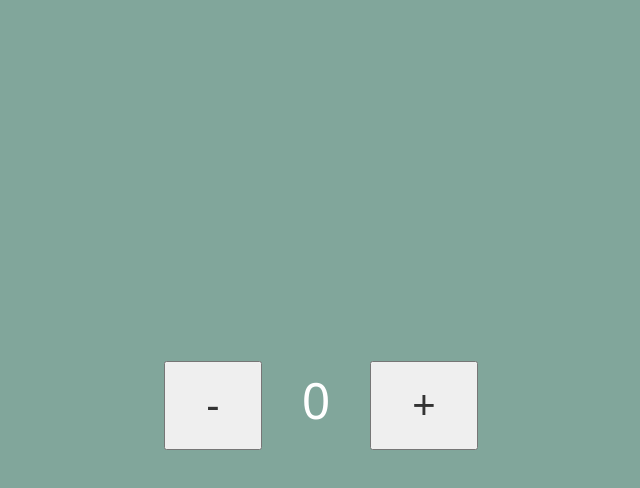
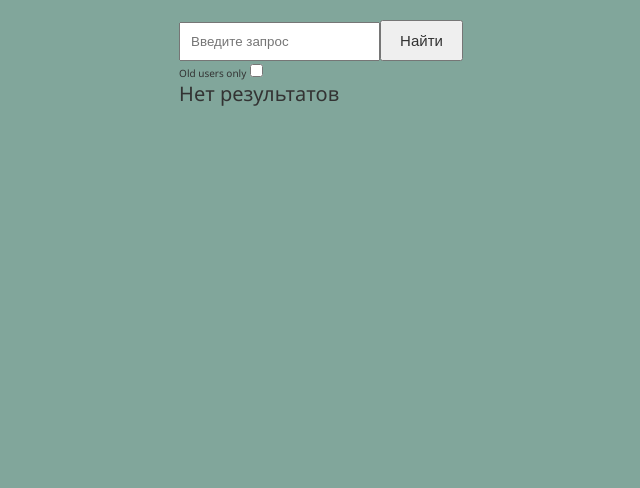
Before and after one commit to michey85/react-course, a React (Vite) app: page / in a window 1280 px wide. Shown: the top 488 px of the page, without its empty margins (319-959 px from the left). Built offline with nearby package versions, Linux system fonts and the light colour scheme.

Commit message:
demo github api users

```diff
--- a/src/App.js
+++ b/src/App.js
@@ -1,13 +1,23 @@
-import React from 'react';
+import React, { useState, useEffect } from 'react';
 import ReactDOM from 'react-dom';
-import Clicker from './Clicker';
-import ClickerFn from './ClickerFn';
+import Search from './components/Search';
+import UserList from './components/UserList';
 
 const App = () => {
+    const [users, setUsers] = useState([]);
+    const [isOld, setIsOld] = useState(false);
+    const [loading, setLoading] = useState(false);
+
     return (
-        <div className='myApp'>
-            <Clicker />
-        </div>
+        <>
+            <Search
+                placeholder='Введите запрос'
+                cb={setUsers}
+                old={setIsOld}
+                setLoading={setLoading}
+            />
+            <UserList users={users} old={isOld} loading={loading} />
+        </>
     );
 };
 
--- a/src/Clicker.jsx
+++ /dev/null
@@ -1,36 +0,0 @@
-import React, { Component } from 'react';
-
-export default class Clicker extends Component {
-    constructor(props) {
-        super(props);
-        this.state = {
-            count: 0,
-        };
-    }
-
-    componentDidMount() {
-        console.log('Компонент смонтировался');
-    }
-
-    componentDidUpdate(prevProps, prevState) {
-        // console.log(prevProps);
-        // console.log(prevState);
-
-        console.log(`Было ${prevState.count}, стало ${this.state.count}`);
-    }
-
-    render() {
-        const { count } = this.state;
-        return (
-            <>
-                <button onClick={() => this.setState({ count: count - 1 })}>
-                    -
-                </button>
-                <span className='count'>{count}</span>
-                <button onClick={() => this.setState({ count: count + 1 })}>
-                    +
-                </button>
-            </>
-        );
-    }
-}
--- a/src/ClickerFn.jsx
+++ /dev/null
@@ -1,19 +0,0 @@
-import React, { useState, useEffect } from 'react';
-
-const ClickerFn = () => {
-    const [count, setCount] = useState(0);
-
-    useEffect(() => {
-        console.log(`Текущее значение ${count}`);
-    }, [count]);
-
-    return (
-        <>
-            <button onClick={() => setCount(count - 1)}>-</button>
-            <span className='count'>{count}</span>
-            <button onClick={() => setCount(count + 1)}>+</button>
-        </>
-    );
-};
-
-export default ClickerFn;
--- /dev/null
+++ b/src/components/Search.jsx
@@ -0,0 +1,51 @@
+import React, { useState } from 'react';
+
+const Search = ({ placeholder, cb, old, setLoading }) => {
+    const [search, setSearch] = useState('');
+
+    const onChange = (e) => {
+        setSearch(e.target.value);
+    };
+
+    const isChecked = (e) => {
+        old(e.target.checked);
+    };
+
+    const getData = () => {
+        setLoading(true);
+        fetch(`https://api.github.com/search/users?q=${search}`)
+            .then((res) => res.json())
+            .then((result) => {
+                console.log(result);
+
+                cb(result.items);
+                setLoading(false);
+            });
+    };
+
+    const handleKey = (e) => {
+        if (e.key === 'Enter') {
+            getData();
+        }
+    };
+
+    return (
+        <div>
+            <input
+                type='search'
+                placeholder={placeholder}
+                value={search}
+                onChange={onChange}
+                onKeyDown={handleKey}
+            />
+            <button onClick={getData}>Найти</button>
+            <br />
+            <label>
+                Old users only
+                <input type='checkbox' onChange={isChecked} />
+            </label>
+        </div>
+    );
+};
+
+export default Search;
--- /dev/null
+++ b/src/components/User.jsx
@@ -0,0 +1,14 @@
+import React from 'react';
+
+const User = ({ name, url = '', img = '' }) => {
+    return (
+        <div className='user'>
+            <h1>{name}</h1>
+            <img src={img} alt='' width='100' />
+            <br />
+            <a href={url}>Страничка пользователя</a>
+        </div>
+    );
+};
+
+export default User;
--- /dev/null
+++ b/src/components/UserList.jsx
@@ -0,0 +1,29 @@
+import React, { useEffect } from 'react';
+import User from './User';
+
+const UserList = ({ users = [], old = false, loading = false }) => {
+    if (loading) {
+        return <h1>Данные загружаются</h1>;
+    }
+
+    if (users.length === 0) {
+        return <div className='emptyResult'>Нет результатов</div>;
+    }
+
+    return (
+        <div className='user-list'>
+            {users
+                .filter((user) => (old ? user.id < 32360438 : true))
+                .map((user) => (
+                    <User
+                        key={user.id}
+                        name={user.login}
+                        url={user.html_url}
+                        img={user.avatar_url}
+                    />
+                ))}
+        </div>
+    );
+};
+
+export default UserList;
--- a/src/style.css
+++ b/src/style.css
@@ -13,12 +13,12 @@ body {
     display: flex;
     justify-content: center;
     align-items: center;
-    height: 100vh;
+    padding-top: 2rem;
 }
 
 button {
-    padding: 2rem 4rem;
-    font-size: 4rem;
+    padding: 1rem 1.8rem;
+    font-size: 1.5rem;
 }
 
 .count {
@@ -27,3 +27,25 @@ button {
     padding: 2rem 4rem;
     color: #fff;
 }
+
+input[type='search'] {
+    padding: 1rem 1rem;
+    font-style: 3rem;
+    color: #000;
+}
+
+.emptyResult {
+    font-size: 2rem;
+}
+
+.user-list {
+    display: flex;
+    flex-wrap: wrap;
+    justify-content: space-between;
+    max-width: 600px;
+}
+
+.user {
+    width: 150px;
+    overflow: hidden;
+}
```
